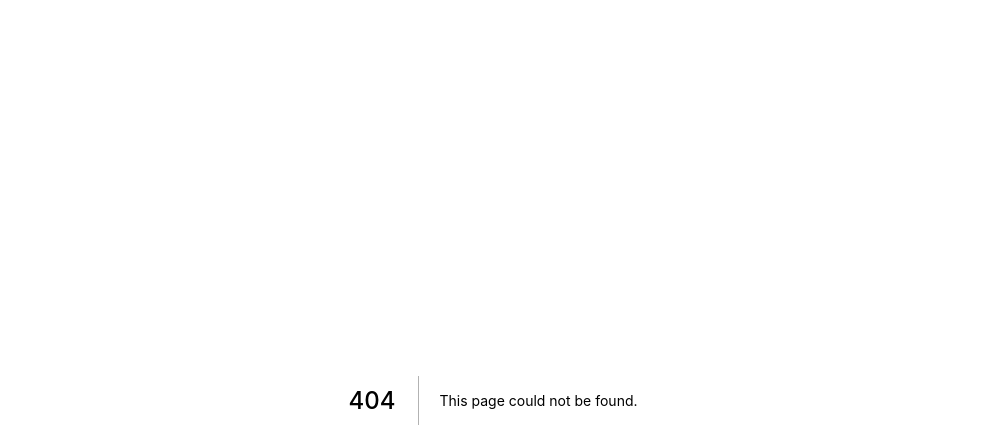
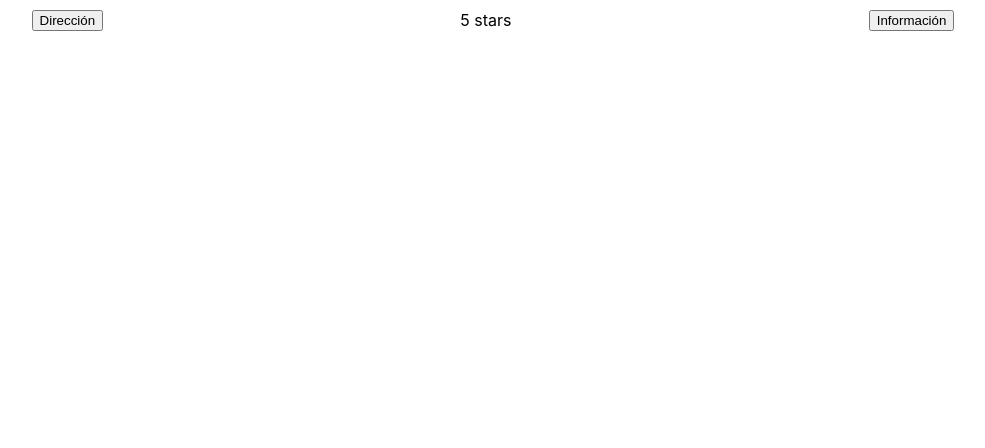
Before and after one commit to moctezumadaniel/tuservicio, a Next.js app: page /Customer_profile_template/MoreInformation in a window 1280 px wide. Before the commit this address had no page. Shown: the top 448 px of the page, without its empty margins (147-1132 px from the left). Built offline with nearby package versions, Linux system fonts and the light colour scheme.

Commit message:
profile template with simple styles added

```diff
--- /dev/null
+++ b/pages/Customer_profile_template/MoreInformation.js
@@ -0,0 +1,15 @@
+import styles from '../../styles/CustomerProfileTemplate.module.css'
+
+function MoreInformation (){
+    const directionDescription = "Dirección";
+    const serviceScore = "5 stars";
+    const moreInformationDescription = "Información"
+    return(
+        <div className={styles.MoreInformationContainer}>
+            <button>{directionDescription}</button>
+            <div>{serviceScore}</div>
+            <button>{moreInformationDescription}</button>
+        </div>
+    )
+}
+export default MoreInformation
--- a/pages/index.js
+++ b/pages/index.js
@@ -2,6 +2,7 @@ import Head from 'next/head'
 import styles from '../styles/Home.module.css'
 import UserServicesTab from './User_services_tab'
 import MainTabButtons from './Main_tab_buttons'
+import CustomerProfileTemplate from './Customer_profile_template'
 export default function Home() {
   return (
     <div scroll="no" className={styles.container}>
@@ -9,8 +10,9 @@ export default function Home() {
         <title>Celer</title>
         <link rel="icon" href="/favicon.ico" />
       </Head>
-      <UserServicesTab/>
-      <MainTabButtons/>
+      <CustomerProfileTemplate/>
+      {/*<UserServicesTab/>
+      <MainTabButtons/>*/}
     </div>
   )
 }
--- /dev/null
+++ b/styles/CustomerProfileTemplate.module.css
@@ -0,0 +1,13 @@
+.TopBarContainer {
+    display: flex;
+    justify-content: space-around;
+    align-items: center;
+    height: 150px;
+}
+
+.MoreInformationContainer{
+    display: flex;
+    justify-content: space-around;
+    align-items: center;
+    height: 40px;
+}
```
Also changed, not shown: pages/Customer_profile_template/Top_description.js (added, +15 -0 lines), pages/Customer_profile_template/index.js (added, +12 -0 lines).
